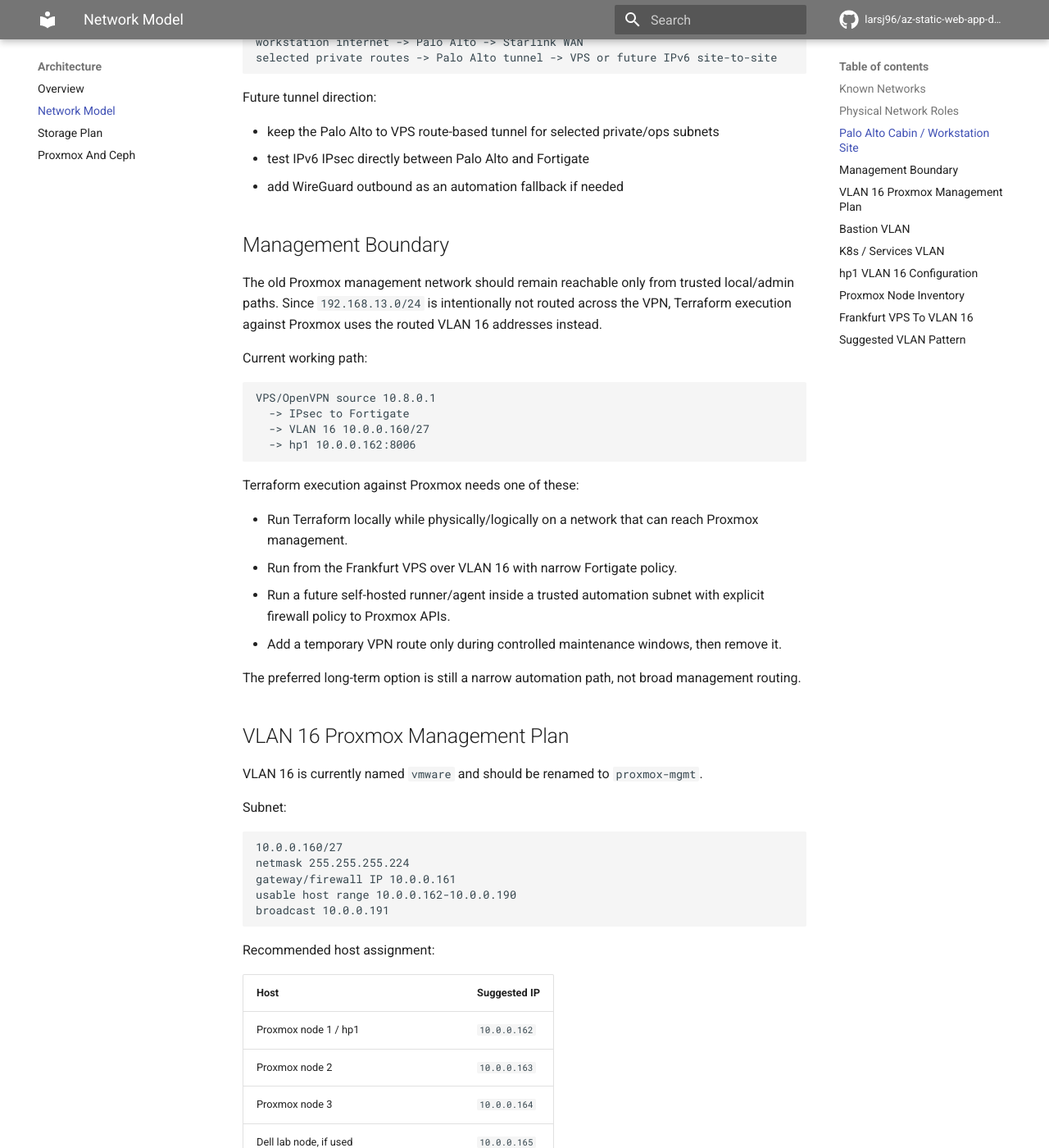
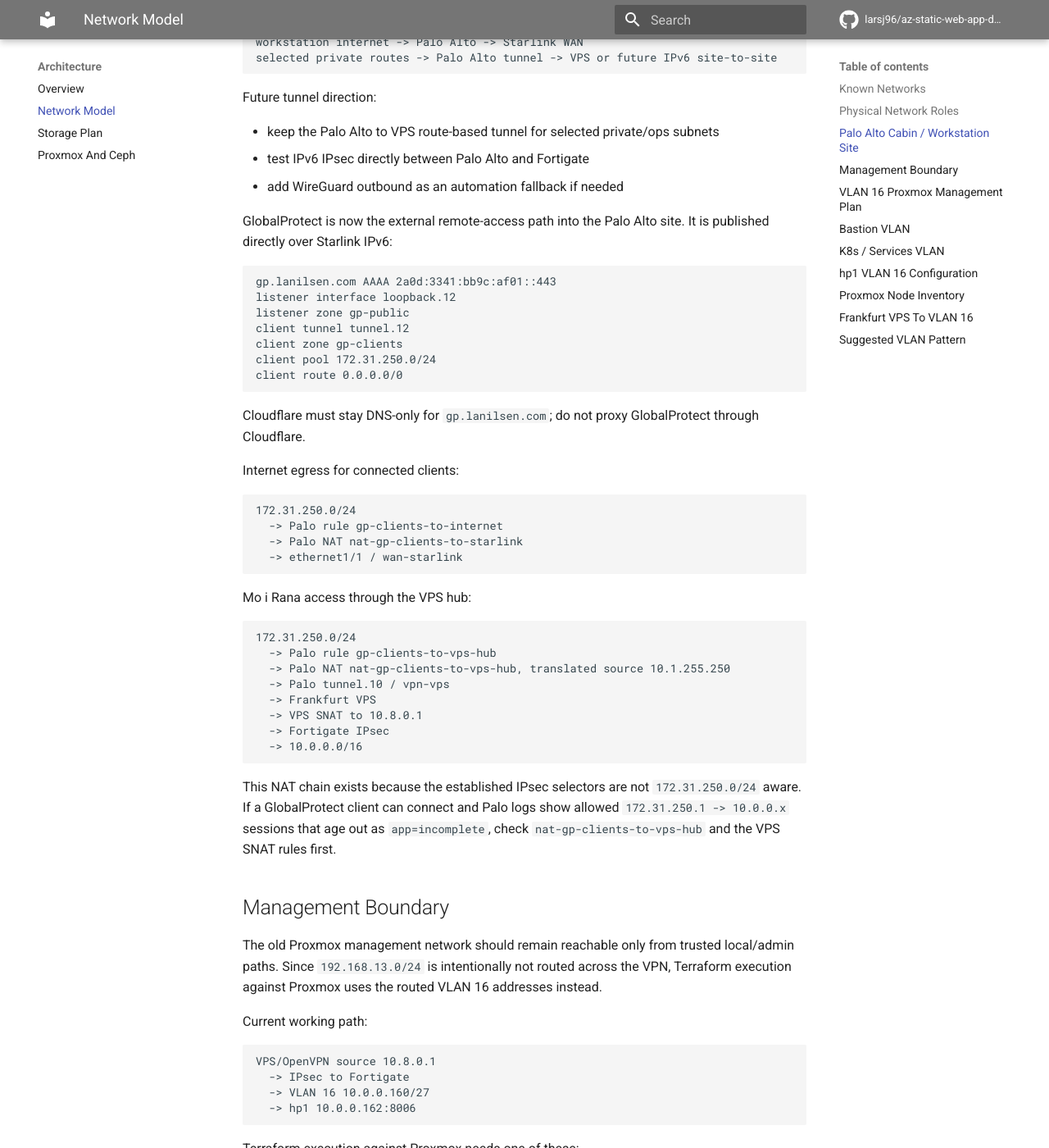
Before and after one commit to larsj96/az-static-web-app-docs, an MkDocs documentation site: the page built from docs/network-model.md, in a window 1280 px wide and 1400 px high, scrolled down 1311 px. Shown: the whole window at 82% size. Built offline with MkDocs 1.6.1 and Material for MkDocs 9.7.7, drawn with Linux system fonts in a browser that asks for light colours; comment, search, counter and statistics services are not loaded.

Commit message:
Document GlobalProtect remote access path

````diff
--- a/docs/network-model.md
+++ b/docs/network-model.md
@@ -37,6 +37,44 @@ Future tunnel direction:
 - keep the Palo Alto to VPS route-based tunnel for selected private/ops subnets
 - test IPv6 IPsec directly between Palo Alto and Fortigate
 - add WireGuard outbound as an automation fallback if needed
+
+GlobalProtect is now the external remote-access path into the Palo Alto site. It is published directly over Starlink IPv6:
+
+```text
+gp.lanilsen.com AAAA 2a0d:3341:bb9c:af01::443
+listener interface loopback.12
+listener zone gp-public
+client tunnel tunnel.12
+client zone gp-clients
+client pool 172.31.250.0/24
+client route 0.0.0.0/0
+```
+
+Cloudflare must stay DNS-only for `gp.lanilsen.com`; do not proxy GlobalProtect through Cloudflare.
+
+Internet egress for connected clients:
+
+```text
+172.31.250.0/24
+  -> Palo rule gp-clients-to-internet
+  -> Palo NAT nat-gp-clients-to-starlink
+  -> ethernet1/1 / wan-starlink
+```
+
+Mo i Rana access through the VPS hub:
+
+```text
+172.31.250.0/24
+  -> Palo rule gp-clients-to-vps-hub
+  -> Palo NAT nat-gp-clients-to-vps-hub, translated source 10.1.255.250
+  -> Palo tunnel.10 / vpn-vps
+  -> Frankfurt VPS
+  -> VPS SNAT to 10.8.0.1
+  -> Fortigate IPsec
+  -> 10.0.0.0/16
+```
+
+This NAT chain exists because the established IPsec selectors are not `172.31.250.0/24` aware. If a GlobalProtect client can connect and Palo logs show allowed `172.31.250.1 -> 10.0.0.x` sessions that age out as `app=incomplete`, check `nat-gp-clients-to-vps-hub` and the VPS SNAT rules first.
 
 ## Management Boundary
 
--- a/mkdocs.yml
+++ b/mkdocs.yml
@@ -61,6 +61,7 @@ nav:
       - Terraform State: terraform-cloud-state.md
       - Repository Split: repo-split-plan.md
       - Palo Alto Terraform: palo-alto-terraform.md
+      - Palo GlobalProtect Remote Access: palo-globalprotect-remote-access.md
       - Implementation Roadmap: implementation-roadmap.md
   - Services:
       - Self-Hosted Docs Platform: self-hosted-docs-platform.md
@@ -69,3 +70,4 @@ nav:
       - Cloudflare Tunnel And Plex: cloudflare-tunnel-plex.md
   - Operations:
       - Frankfurt VPS Ops Hub: frankfurt-vps-ops-hub.md
+      - Palo Alto SNMP Monitoring: palo-alto-snmp-monitoring.md
````
Also changed, not shown: docs/frankfurt-vps-ops-hub.md (+26 -0 lines), docs/palo-alto-snmp-monitoring.md (added, +43 -0 lines), docs/palo-globalprotect-remote-access.md (added, +199 -0 lines).
